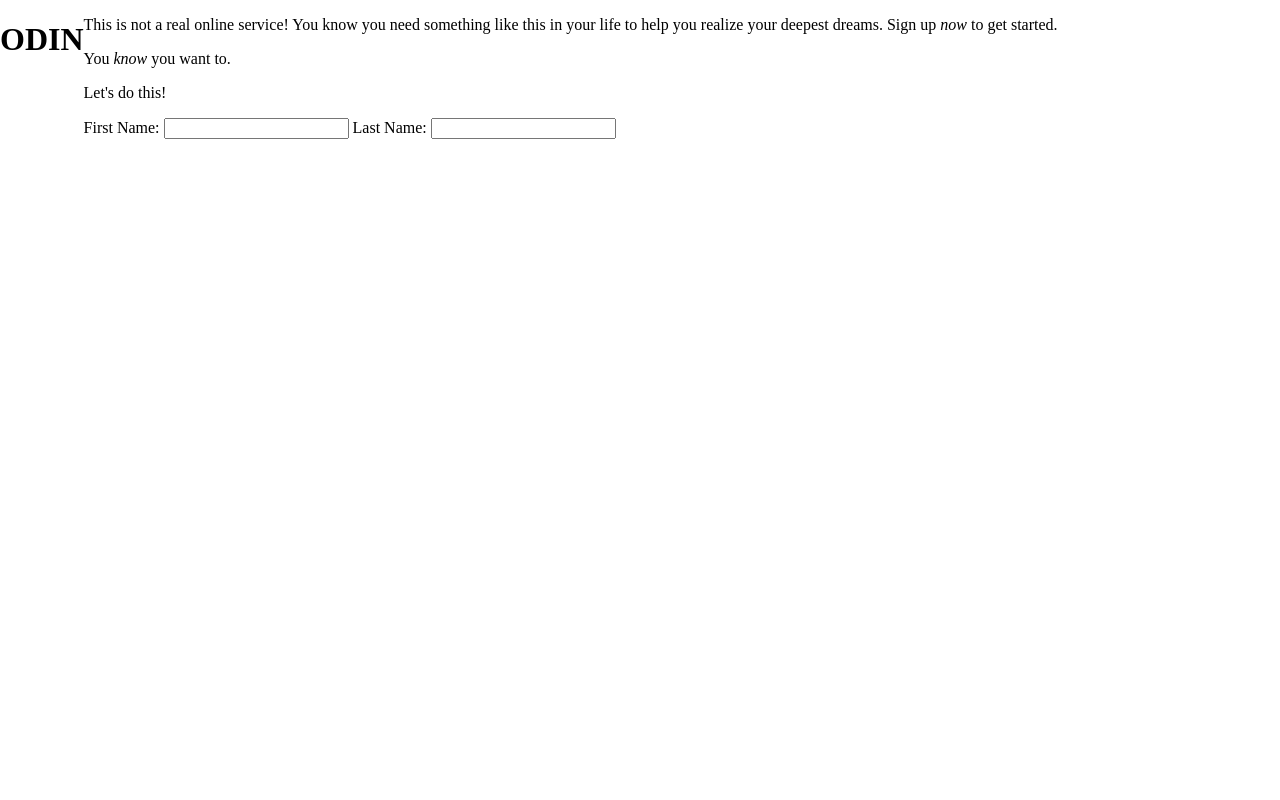
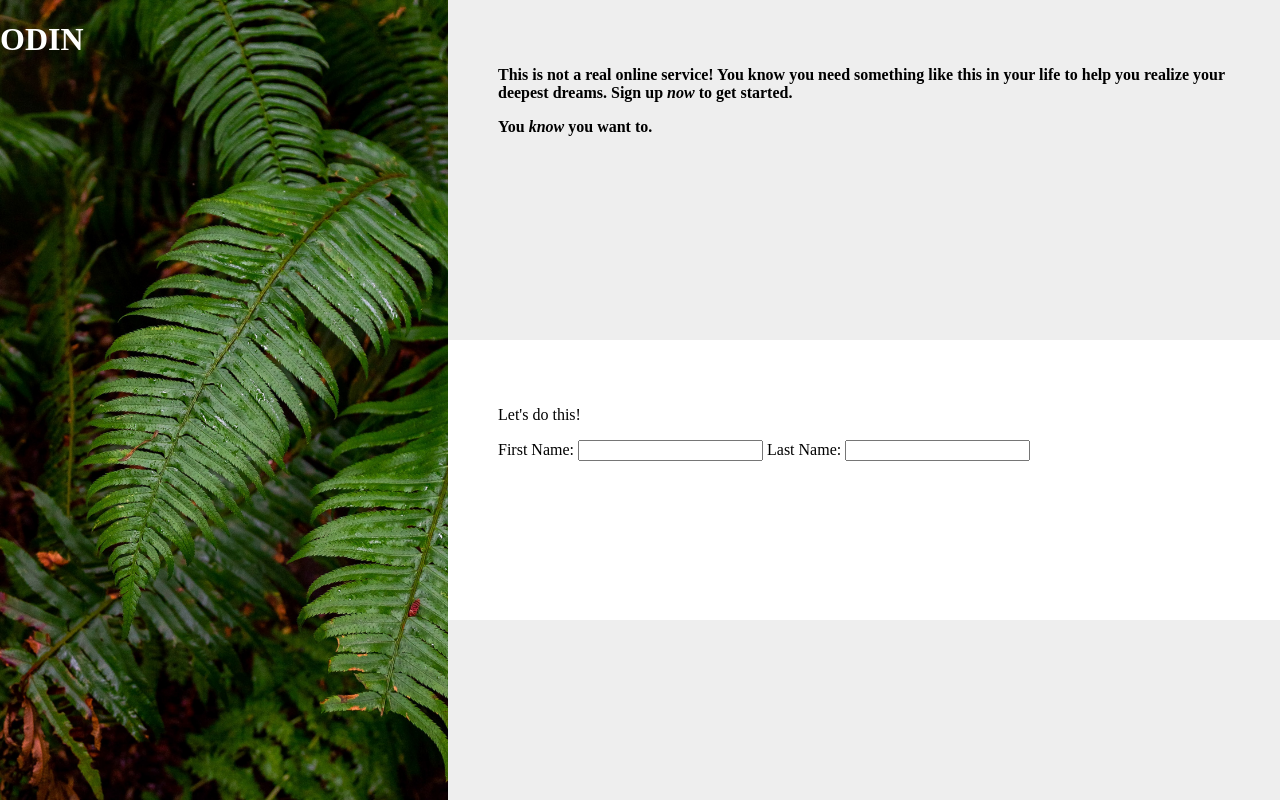
Before and after one commit to lightningwind/odin-sign-up-form, a plain HTML site: page index.html in a window 1280 px wide. Drawn offline with Linux system fonts and the light colour scheme.

Commit message:
Refactor CSS code to match renamed classes

```diff
--- a/style.css
+++ b/style.css
@@ -3,6 +3,11 @@ body {
     height: 100vh;
     width: 100vw;
 }
+
+/* @font-face {
+    font-family: ;
+    src: url();
+} */
 
 .main {
     display: flex;
@@ -10,7 +15,7 @@ body {
     height: 100%;
 }
 
-.left {
+.column-left {
     background-image: url("./assets/images/background-image.jpg");
     background-repeat: no-repeat;
     background-size: cover;
@@ -18,20 +23,25 @@ body {
     color: #FFF;
 }
 
-.right {
+.column-right {
     display: flex;
     flex-direction: column;
     width: 65%;
+    background-color: #EEE;
 }
 
-.first {
+.top-card {
     height: 40%;
+    padding: 50px;
+    font-weight: 700;
 }
 
-.second {
+.form-card {
+    height: 30%;
+    padding: 50px;
+    background-color: #FFF;
+}
+
+.button-card {
     height: 30%;
 }
-
-.third {
-    height: 30%;
-}
```
Also changed, not shown: index.html (+1 -0 lines).
